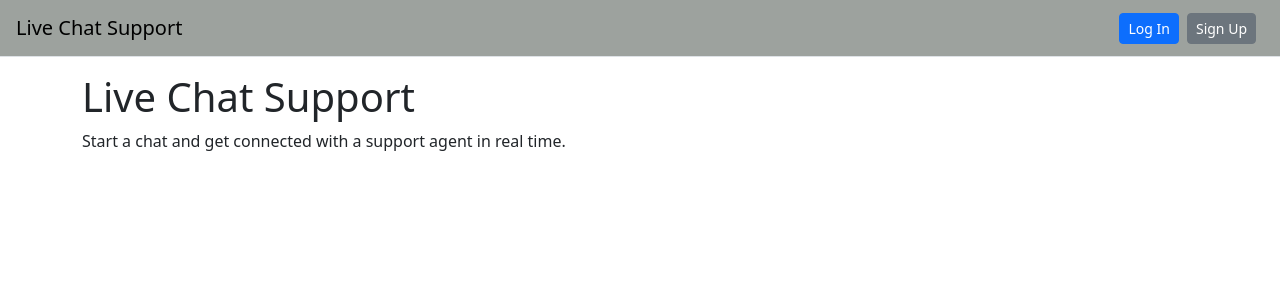
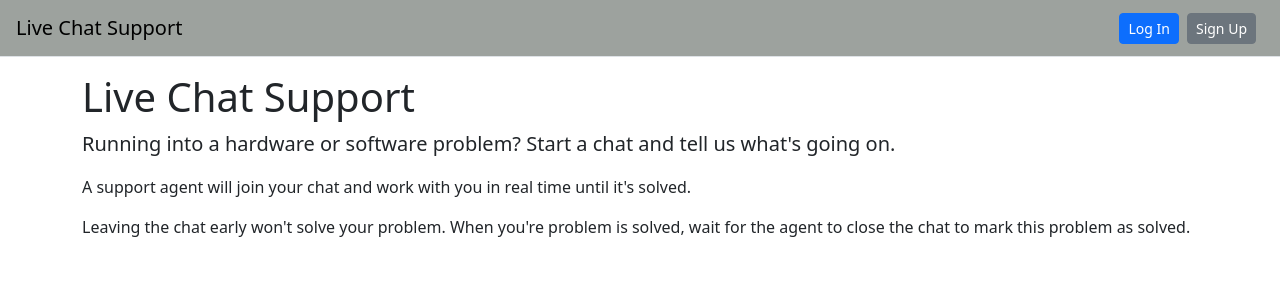
Before and after one commit to ryanpacheco315/Live-Chat-Support-App, a React (Vite) app in the folder project/lcs-react/: page / in a window 1280 px wide. Shown: the top 300 px of the page. Built offline with nearby package versions, Linux system fonts and the light colour scheme; no server answers.

Commit message:
home page intro added

```diff
--- a/project/lcs-react/src/components/Home.jsx
+++ b/project/lcs-react/src/components/Home.jsx
@@ -2,7 +2,18 @@ function Home() {
     return (
         <div>
             <h1>Live Chat Support</h1>
-            <p>Start a chat and get connected with a support agent in real time.</p>
+            <p className="lead">
+                Running into a hardware or software problem?
+                Start a chat and tell us what's going on.
+            </p>
+            <p>
+                A support agent will join your chat and work with you in real time until
+                it's solved.
+            </p>
+            <p>
+                Leaving the chat early won't solve your problem. When you're
+                problem is solved, wait for the agent to close the chat to mark this problem as solved.
+            </p>
         </div>
     );
 }
```
